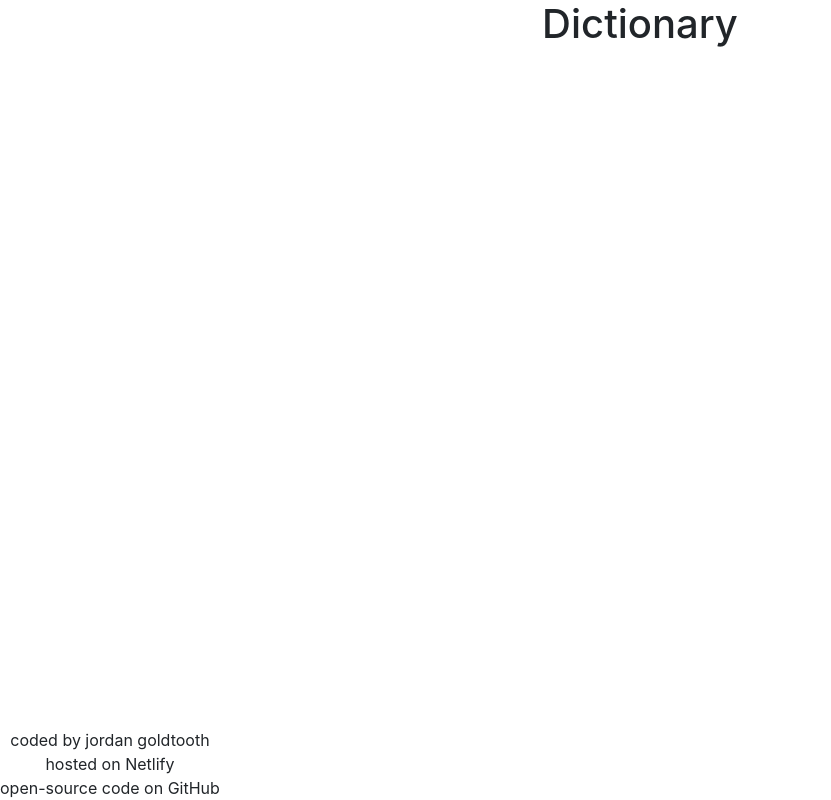
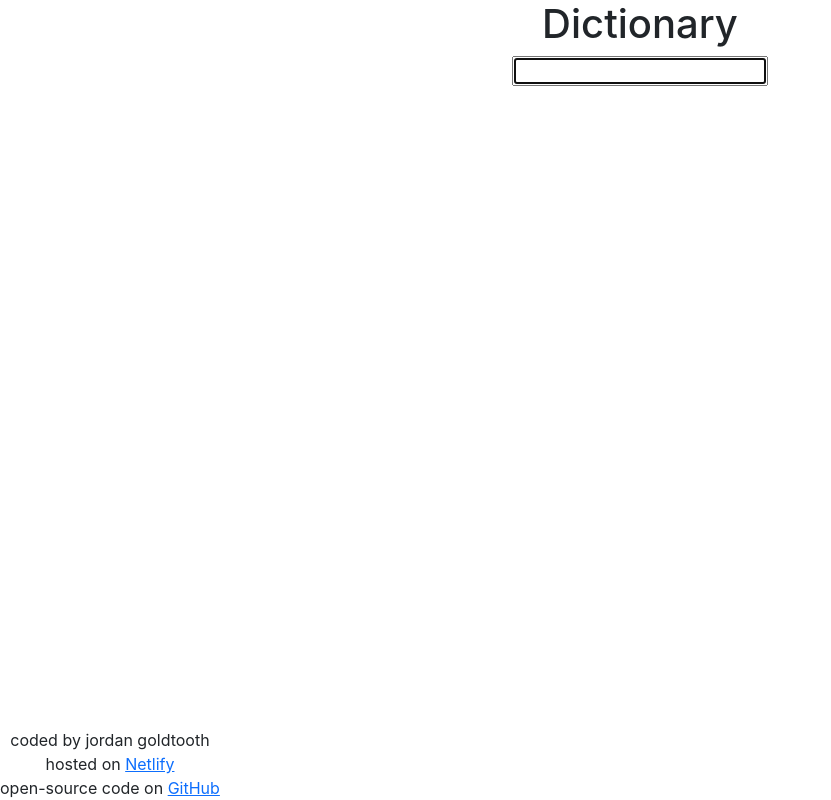
Before and after one commit to jordnlnn/react-dictionary-project, a React (Create React App) app: page / in a window 1280 px wide. Shown: the whole page, without its empty margins (0-831 px from the left). Built offline with nearby package versions, Linux system fonts and the light colour scheme.

Commit message:
links for netlify and github added, basic search engine added that displays searched word

```diff
--- a/public/index.html
+++ b/public/index.html
@@ -34,6 +34,6 @@
 
   </body>
   <footer>coded by jordan goldtooth<br />
-    hosted on Netlify<br />
-    open-source code on GitHub</footer>
+    hosted on <a href="https://zealous-bartik-1e08ce.netlify.app/">Netlify</a><br />
+    open-source code on <a href="https://github.com/jordnlnn/react-dictionary-project">GitHub</a></footer>
 </html>
--- a/src/App.js
+++ b/src/App.js
@@ -1,11 +1,11 @@
 import './App.css';
+import Dictionary from './Dictionary';
 
-function App() {
+export default function App() {
   return (
     <div className="App">
      <h1>Dictionary</h1>
+     <Dictionary />
     </div>
   );
 }
-
-export default App;
--- /dev/null
+++ b/src/Dictionary.js
@@ -0,0 +1,25 @@
+import React, { useState } from "react";
+
+export default function Dictionary() {
+let [keyword, setKeyword] = useState(null);
+
+function search(event) {
+    event.preventDefault();
+    alert(`Searching for the definition of ${keyword}`);
+}
+
+function handleKeywordChange(event) {
+    console.log(event.target.value);
+    setKeyword(event.target.value);
+
+}
+
+    return (
+        <div className="Dictionary">
+
+        <form onSubmit={search}>
+            <input type="search" autoFocus={true} onChange={handleKeywordChange} />
+        </form>
+        </div>
+    )
+}
```
